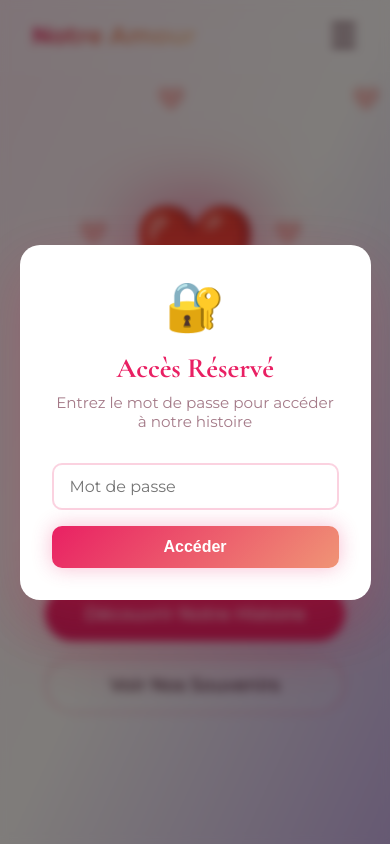
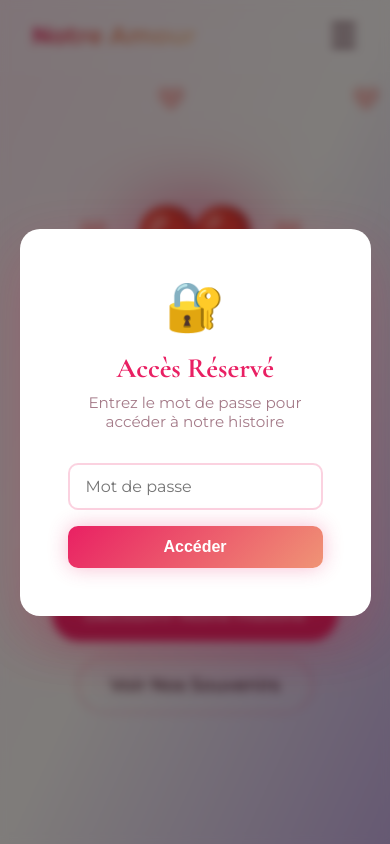
Before and after one commit to Khillerya83/Nos-1-ans, a plain HTML site: page index.html in a window 390 px wide. Drawn offline with nearby package versions, Linux system fonts and the light colour scheme.

Commit message:
Update index.html

```diff
--- a/index.html
+++ b/index.html
@@ -361,23 +361,7 @@
             }
         }
 
-        @media (max-width: 768px) {
-            .nav-links {
-                gap: 1rem;
-                font-size: 0.875rem;
-            }
 
-            .hero-buttons {
-                flex-direction: column;
-                width: 100%;
-                max-width: 300px;
-            }
-
-            .password-container {
-                padding: 2rem;
-            }
-        }
-    /* --- MENU BURGER --- */
 .burger {
     display: none;
     cursor: pointer;
```
